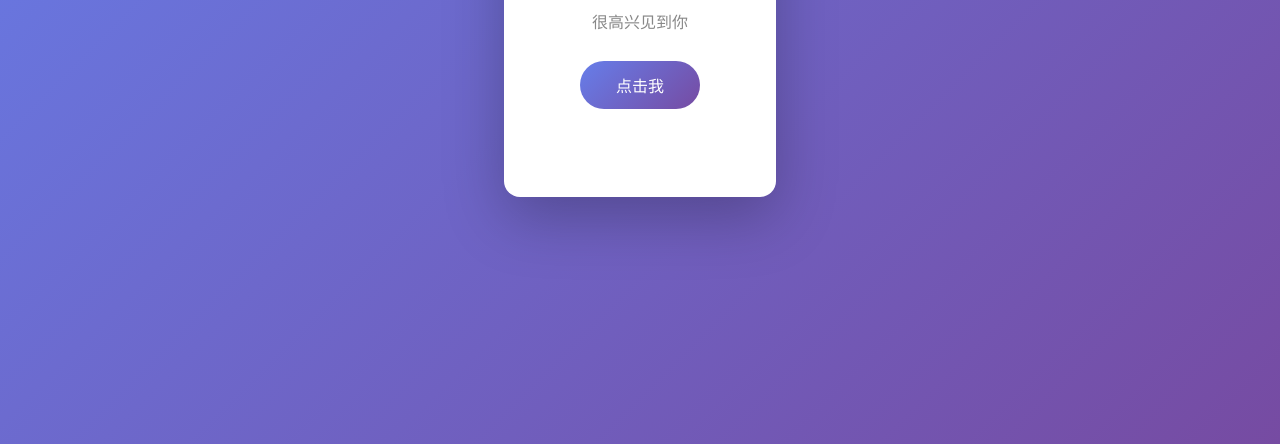
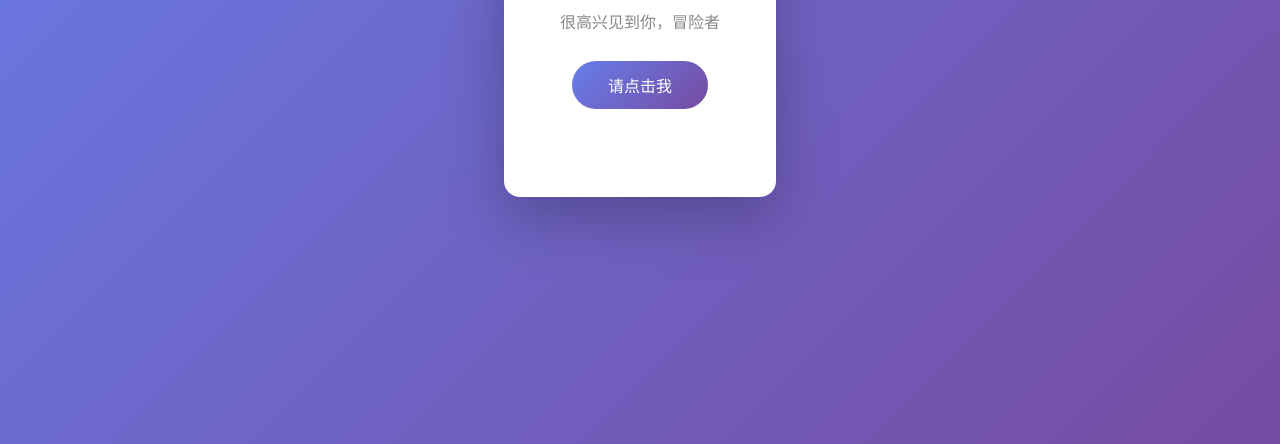
Before and after one commit to wenwenkang13-cpu/zero-to-tech, a plain HTML site: page index.html in a window 1280 px wide. Shown: the part 356-800 px from the top of the page. Drawn offline with Linux system fonts and the light colour scheme.

Commit message:
修改了首页文案

```diff
--- a/index.html
+++ b/index.html
@@ -1,18 +1,21 @@
 <!DOCTYPE html>
 <html lang="zh-CN">
+
 <head>
   <meta charset="UTF-8">
   <meta name="viewport" content="width=device-width, initial-scale=1.0">
   <title>欢迎</title>
   <link rel="stylesheet" href="style.css">
 </head>
+
 <body>
   <div class="welcome-card">
-    <h1 id="greeting">你好 git</h1>
-    <p class="subtitle">很高兴见到你</p>
-    <button id="btn">点击我</button>
+    <h1 id="greeting">你好，世界</h1>
+    <p class="subtitle">很高兴见到你，冒险者</p>
+    <button id="btn">请点击我</button>
     <p id="message" class="message"></p>
   </div>
   <script src="script.js"></script>
 </body>
+
 </html>
```
